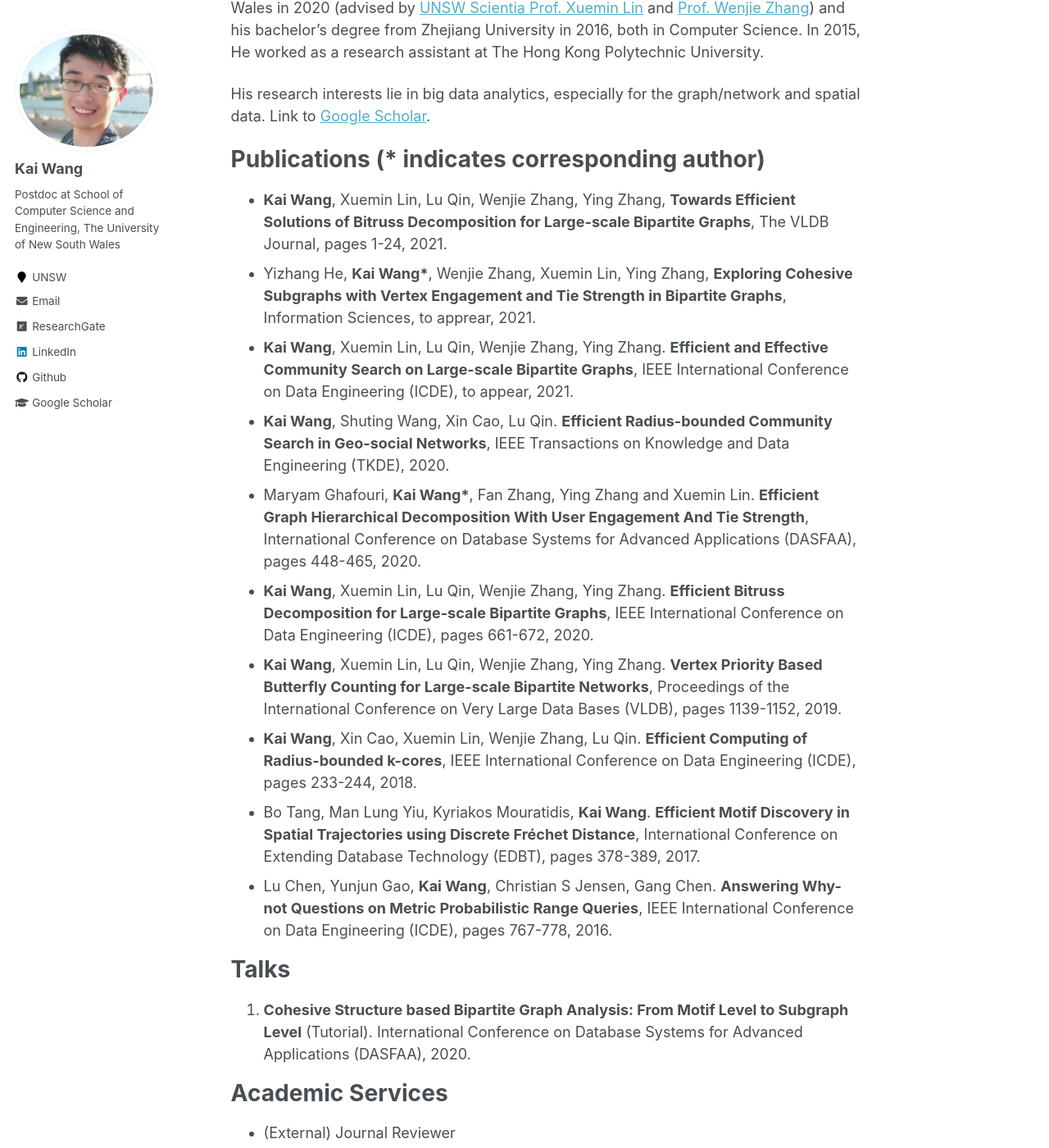
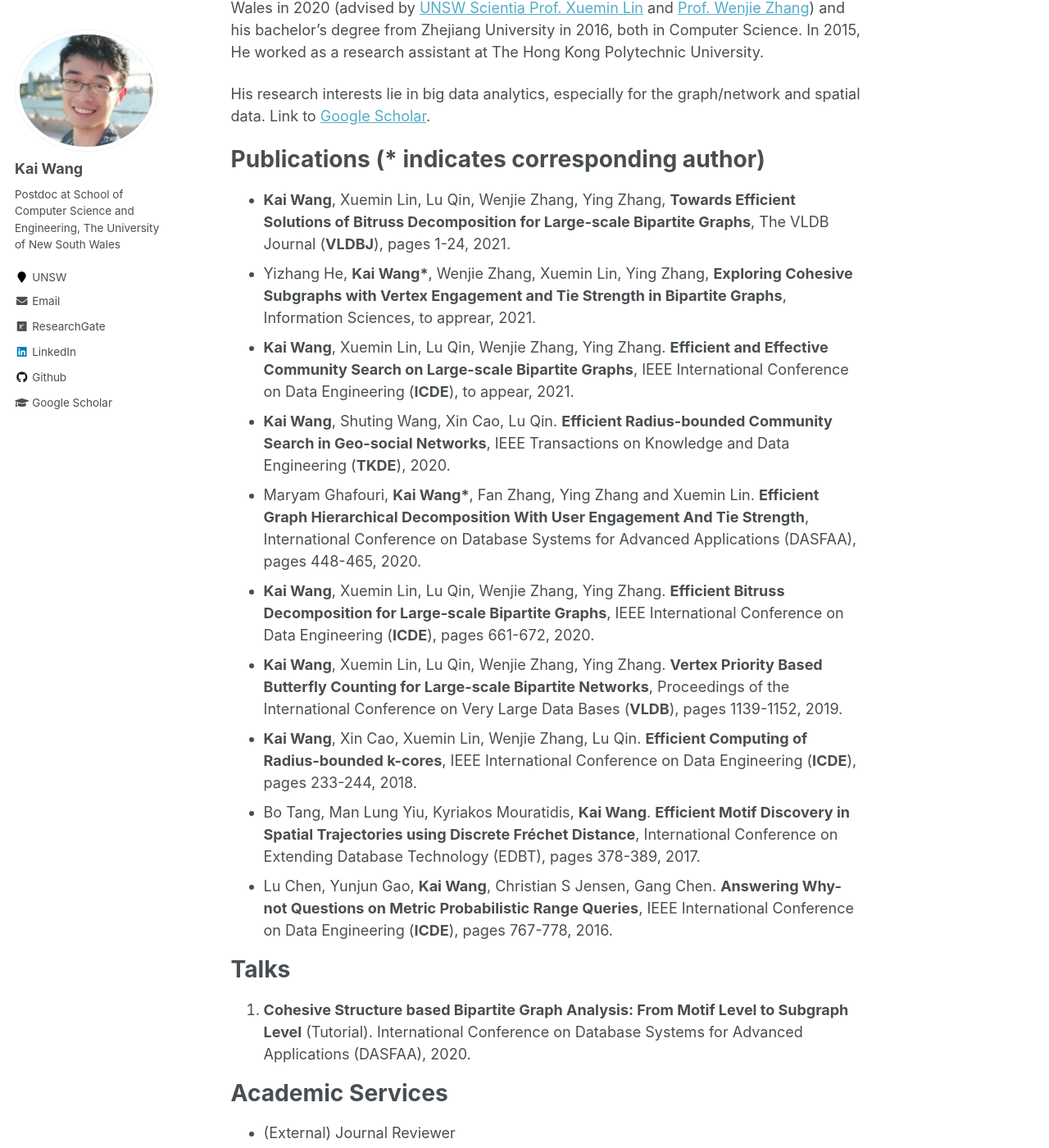
Before and after one commit to cs-kaiwang/cs-kaiwang.github.io, a Jekyll site: the page built from _pages/about.md, in a window 1280 px wide and 1400 px high, scrolled down 218 px. Shown: the whole window at 82% size. Built offline with Jekyll 4.4.1, drawn with Linux system fonts in a browser that asks for light colours.

Commit message:
Update about.md

```diff
--- a/_pages/about.md
+++ b/_pages/about.md
@@ -14,16 +14,16 @@ His research interests lie in big data analytics, especially for the graph/netwo
 
 Publications (* indicates corresponding author)
 ======
-- **Kai Wang**, Xuemin Lin, Lu Qin, Wenjie Zhang, Ying Zhang, **Towards Efficient Solutions of Bitruss Decomposition for Large-scale Bipartite Graphs**, The VLDB Journal, pages 1-24, 2021.
+- **Kai Wang**, Xuemin Lin, Lu Qin, Wenjie Zhang, Ying Zhang, **Towards Efficient Solutions of Bitruss Decomposition for Large-scale Bipartite Graphs**, The VLDB Journal (**VLDBJ**), pages 1-24, 2021.
 - Yizhang He, **Kai Wang\***, Wenjie Zhang, Xuemin Lin, Ying Zhang, **Exploring Cohesive Subgraphs with Vertex Engagement and Tie Strength in Bipartite Graphs**, Information Sciences, to apprear, 2021.
-- **Kai Wang**, Xuemin Lin, Lu Qin, Wenjie Zhang, Ying Zhang. **Efficient and Effective Community Search on Large-scale Bipartite Graphs**, IEEE International Conference on Data Engineering (ICDE), to appear, 2021.
-- **Kai Wang**, Shuting Wang, Xin Cao, Lu Qin. **Efficient Radius-bounded Community Search in Geo-social Networks**, IEEE Transactions on Knowledge and Data Engineering (TKDE),  2020.
+- **Kai Wang**, Xuemin Lin, Lu Qin, Wenjie Zhang, Ying Zhang. **Efficient and Effective Community Search on Large-scale Bipartite Graphs**, IEEE International Conference on Data Engineering (**ICDE**), to appear, 2021.
+- **Kai Wang**, Shuting Wang, Xin Cao, Lu Qin. **Efficient Radius-bounded Community Search in Geo-social Networks**, IEEE Transactions on Knowledge and Data Engineering (**TKDE**),  2020.
 - Maryam Ghafouri, **Kai Wang\***, Fan Zhang, Ying Zhang and Xuemin Lin. **Efficient Graph Hierarchical Decomposition With User Engagement And Tie Strength**, International Conference on Database Systems for Advanced Applications (DASFAA), pages 448-465, 2020.
-- **Kai Wang**, Xuemin Lin, Lu Qin, Wenjie Zhang, Ying Zhang. **Efficient Bitruss Decomposition for Large-scale Bipartite Graphs**, IEEE International Conference on Data Engineering (ICDE), pages 661-672, 2020.
-- **Kai Wang**, Xuemin Lin, Lu Qin, Wenjie Zhang, Ying Zhang. **Vertex Priority Based Butterfly Counting for Large-scale Bipartite Networks**, Proceedings of the International Conference on Very Large Data Bases (VLDB), pages 1139-1152, 2019.
-- **Kai Wang**, Xin Cao, Xuemin Lin, Wenjie Zhang, Lu Qin. **Efficient Computing of Radius-bounded k-cores**, IEEE International Conference on Data Engineering (ICDE), pages 233-244, 2018.
+- **Kai Wang**, Xuemin Lin, Lu Qin, Wenjie Zhang, Ying Zhang. **Efficient Bitruss Decomposition for Large-scale Bipartite Graphs**, IEEE International Conference on Data Engineering (**ICDE**), pages 661-672, 2020.
+- **Kai Wang**, Xuemin Lin, Lu Qin, Wenjie Zhang, Ying Zhang. **Vertex Priority Based Butterfly Counting for Large-scale Bipartite Networks**, Proceedings of the International Conference on Very Large Data Bases (**VLDB**), pages 1139-1152, 2019.
+- **Kai Wang**, Xin Cao, Xuemin Lin, Wenjie Zhang, Lu Qin. **Efficient Computing of Radius-bounded k-cores**, IEEE International Conference on Data Engineering (**ICDE**), pages 233-244, 2018.
 - Bo Tang, Man Lung Yiu, Kyriakos Mouratidis, **Kai Wang**. **Efficient Motif Discovery in Spatial Trajectories using Discrete Fréchet Distance**, International Conference on Extending Database Technology (EDBT), pages 378-389, 2017.
-- Lu Chen, Yunjun Gao, **Kai Wang**, Christian S Jensen, Gang Chen. **Answering Why-not Questions on Metric Probabilistic Range Queries**, IEEE International Conference on Data Engineering (ICDE), pages 767-778, 2016.
+- Lu Chen, Yunjun Gao, **Kai Wang**, Christian S Jensen, Gang Chen. **Answering Why-not Questions on Metric Probabilistic Range Queries**, IEEE International Conference on Data Engineering (**ICDE**), pages 767-778, 2016.
 
 Talks
 ======
```
